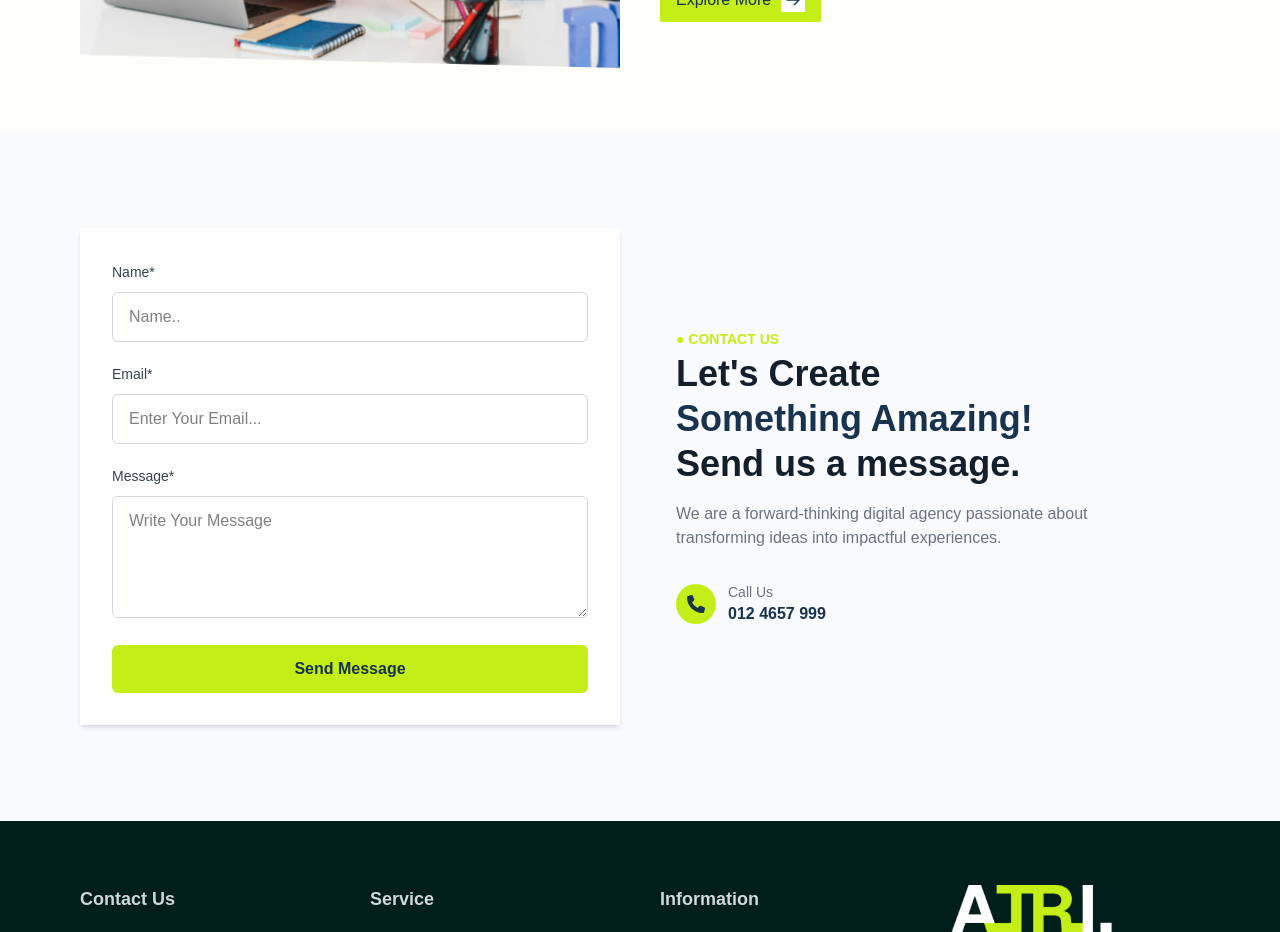
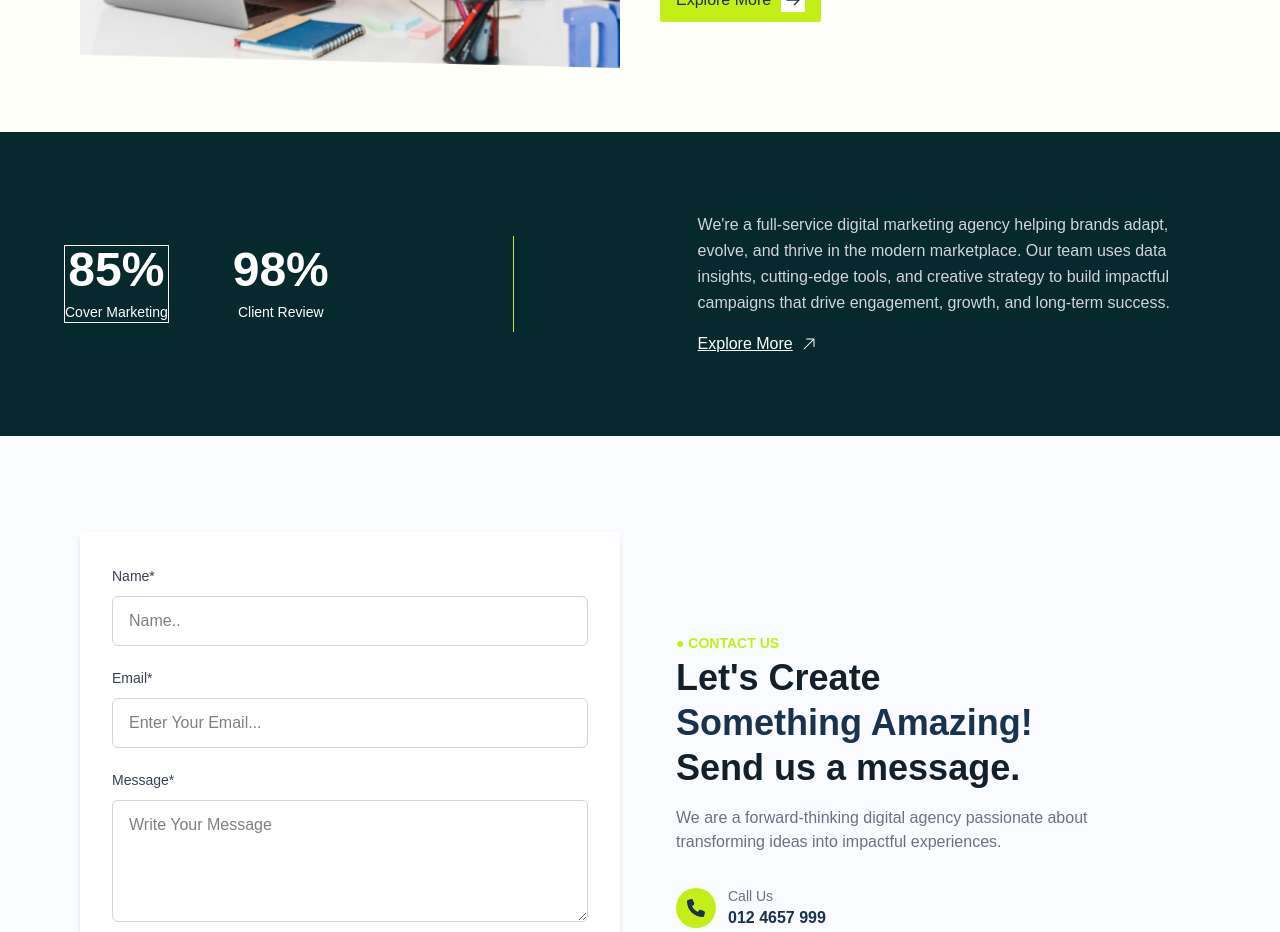
Before and after one commit to wptasmina/Digital_Agency, a React (Vite) app: page /marketing-agency in a window 1280 px wide. Shown: the part 1960-2892 px from the top of the page. Built offline with nearby package versions, Linux system fonts and the light colour scheme.

Commit message:
add statssection

```diff
--- a/src/app/page/marketingAgency/MarketingAgency.jsx
+++ b/src/app/page/marketingAgency/MarketingAgency.jsx
@@ -3,6 +3,7 @@ import HeroBanner from "../../../components/marketing-agency/heroBanner";
 import MarketAboutUs from "../../../components/marketing-agency/marketAboutUs";
 import OurMarketServices from "../../../components/marketing-agency/ourMarketServices";
 import RotatImg from "../../../components/marketing-agency/rotatImg";
+import StatsSection from "../../../components/marketing-agency/StatsSection";
 
 
 export default function MarketingAgency() {
@@ -10,8 +11,9 @@ export default function MarketingAgency() {
     <>
       <HeroBanner/>
       <OurMarketServices />
+      <MarketAboutUs />
+      <StatsSection />
       {/* <RotatImg /> */}
-      <MarketAboutUs />
       {/* <FeatureSection /> */}
       {/* <ButtonGray /> */}
     </>
--- a/src/components/business-strategy/Why-ChooseUs/features_List.jsx
+++ b/src/components/business-strategy/Why-ChooseUs/features_List.jsx
@@ -1,4 +1,4 @@
-import { IoMdCheckmark } from "react-icons/io";
+
 
 export default function FeaturesList({ title, subtitle, subItem }) {
   return (
--- /dev/null
+++ b/src/components/marketing-agency/StatsSection.jsx
@@ -0,0 +1,50 @@
+import CountUp from "react-countup";
+import { HiArrowUpRight } from "react-icons/hi2";
+
+export default function StatsSection() {
+  return (
+    <section className="w-full bg-[#05292C] text-white py-20">
+      <div className="max-w-6xl mx-auto flex flex-col lg:flex-row items-center justify-between gap-10">
+
+        {/* Left Stats */}
+        <div className="flex items-center gap-16">
+
+          {/* Stat - 85% */}
+          <div className="text-center border">
+            <h2 className="text-5xl font-bold">
+              <CountUp end={85} duration={3} />%
+            </h2>
+            <p className="text-sm mt-2">Cover Marketing</p>
+          </div>
+
+          {/* Stat - 98% */}
+          <div className="text-center">
+            <h2 className="text-5xl font-bold">
+              <CountUp end={98} duration={3} />%
+            </h2>
+            <p className="text-sm mt-2">Client Review</p>
+          </div>
+
+        </div>
+
+        {/* Vertical Divider */}
+        <div className="hidden lg:block w-[1px] h-24 bg-[#C4EE18]"></div>
+
+        {/* Right Text */}
+        <div className="lg:w-[45%] text-left">
+          <p className="text-gray-300 leading-relaxed mb-4">
+            We're a full-service digital marketing agency helping brands adapt,
+            evolve, and thrive in the modern marketplace. Our team uses data insights,
+            cutting-edge tools, and creative strategy to build impactful campaigns
+            that drive engagement, growth, and long-term success.
+          </p>
+
+          <button className="flex items-center gap-2 text-white underline hover:text-[#C4EE18] duration-200">
+            Explore More <HiArrowUpRight />
+          </button>
+        </div>
+
+      </div>
+    </section>
+  );
+}
```
